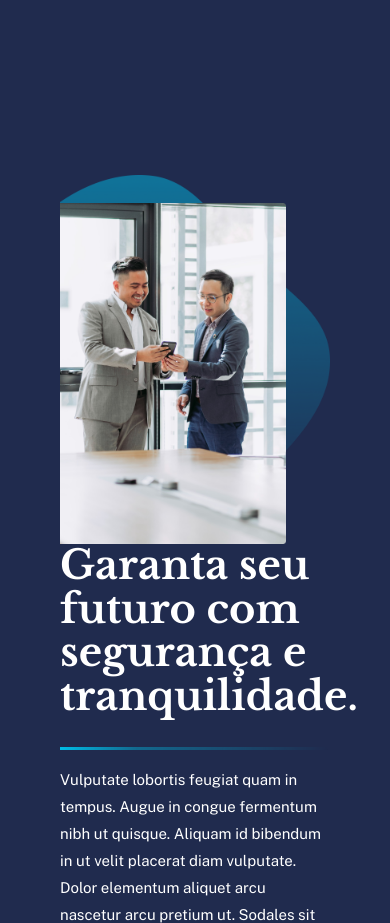
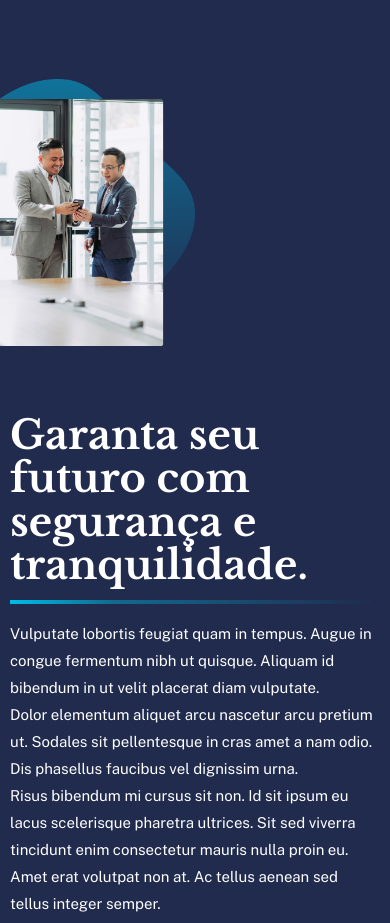
Before and after one commit to janinefr/trads-project, a website: page index.html in a window 390 px wide. Shown: the part 1840-2763 px from the top of the page. Drawn offline with nearby package versions, Linux system fonts and the light colour scheme.

Commit message:
imagem da sessão quem-somos finalizada

```diff
--- a/index.html
+++ b/index.html
@@ -146,22 +146,23 @@
         </div>
     </section>
 
+
+
+
     <!-- quem somos -->
-    <section class="p-5" id="quemsomos">
-
-        <div class="container py-5">
-            <div class="row justify-content-between align-items-center">
-                <div class="col-md">
-                    <img src="images/two-men.png" alt="Imagem" class="img-fluid">
-                </div>
-                <div class="col-md mt-sm-5">
-                    <h2 class="text-custom-quem-somos">Garanta seu futuro com segurança e tranquilidade.</h2>
-                    <img src="images/Rectangle.png" alt="Imagem" class="img-fluid mt-3">
-                    <p class="p-custom-quem-somos mt-3">Vulputate lobortis feugiat quam in tempus. Augue in congue fermentum nibh ut quisque. Aliquam id bibendum in ut velit placerat diam vulputate. Dolor elementum aliquet arcu nascetur arcu pretium ut. Sodales sit pellentesque in cras amet a nam odio. Dis phasellus faucibus vel dignissim urna. Risus bibendum mi cursus sit non. Id sit ipsum eu lacus scelerisque pharetra ultrices. Sit sed viverra tincidunt enim consectetur mauris nulla proin eu. Amet erat volutpat non at. Ac tellus aenean sed tellus integer semper.</p>
+    <section class="mb-5" id="quemsomos ">
+        <div class="col-md mb-5">
+            <div class="conteudo-quem-somos mb-5">
+                <img src="images/two-men.png" alt="Imagem" class="img-quem-somos mb-5">
+                <div class="texto-lado-imagem">
+                    <h2 class="text-custom-quem-somos ">Garanta seu futuro com segurança e tranquilidade.</h2>
+                    <img src="images/Rectangle.png" alt="Imagem" class="img-fluid mb-3">
+                    <p class="p-custom-quem-somos">Vulputate lobortis feugiat quam in tempus. Augue in congue fermentum nibh ut quisque. Aliquam id bibendum in ut velit placerat diam vulputate.<br> Dolor elementum aliquet arcu nascetur arcu pretium ut. Sodales sit pellentesque in cras amet a nam odio. Dis phasellus faucibus vel dignissim urna.<br> Risus bibendum mi cursus sit non. Id sit ipsum eu lacus scelerisque pharetra ultrices. Sit sed viverra tincidunt enim consectetur mauris nulla proin eu. Amet erat volutpat non at. Ac tellus aenean sed tellus integer semper.</p>
                 </div>
             </div>
         </div>
     </section>
+
 
     <!-- BG PRODUTOS -->
 
@@ -366,7 +367,7 @@
                 <ul class="list-unstyled">
                     <li class="mb-3"><a href="#" class="custom-link"><i class="bi bi-whatsapp me-2"></i>(83) 98821-4578</a></li>
                     <li class="mb-3"><a href="#" class="custom-link"><i class="bi bi-telephone-fill me-2"></i>(83) 3221-5812</a></li>
-                    <li class="mb-3"><a href="#" class="custom-link"><i class="bi bi-envelope-fill me-2"></i>contao@trads.com</a></li>
+                    <li class="mb-3"><a href="#" class="custom-link"><i class="bi bi-envelope-fill me-2"></i>contato@trads.com</a></li>
                 </ul>
             </div>
 
--- a/styles.css
+++ b/styles.css
@@ -121,10 +121,44 @@ body {
     line-height: 27px; /* 150% */
 }
 
-.img-quem-somos{
-    position: absolute;
-    left:0;
+#quemsomos {
+    overflow: hidden;
 }
+
+.conteudo-quem-somos {
+    display: flex;
+    align-items: center;
+}
+
+.texto-lado-imagem {
+    margin-left: 30px;
+
+}
+
+
+@media (max-width: 998.2px) {
+
+    .img-quem-somos{
+        width: 50%;
+    }
+
+
+    .conteudo-quem-somos {
+        flex-direction: column;
+        align-items: flex-start;
+    }
+
+    .texto-lado-imagem {
+        margin-left: 10px;
+        margin-right: 10px;
+        margin-top: 20px;
+    }
+}
+
+
+
+
+
 
 /* Produtos */
 
```
